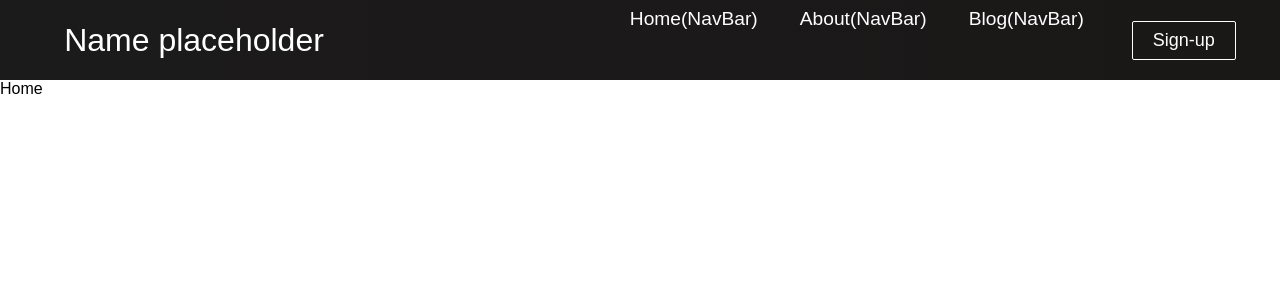
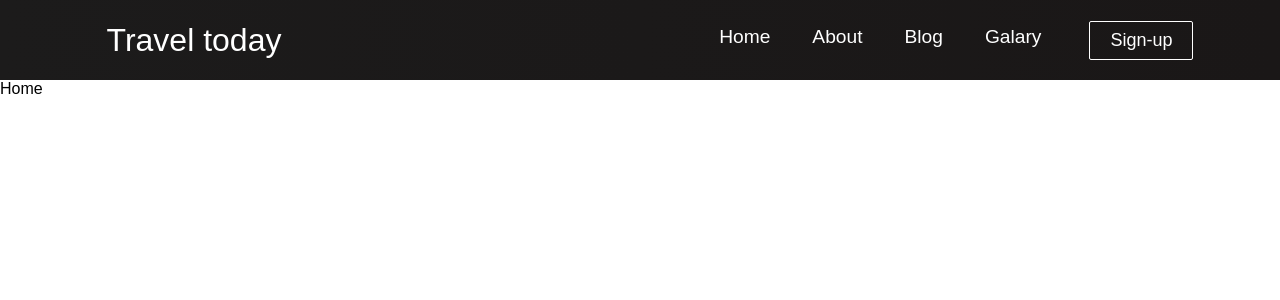
Before and after one commit to Skorin-Vladislav/learningProject, a React (Create React App) app: page / in a window 1280 px wide. Shown: the top 300 px of the page. Built offline with nearby package versions, Linux system fonts and the light colour scheme.

Commit message:
links improved

```diff
--- a/src/components/NavBar.css
+++ b/src/components/NavBar.css
@@ -31,22 +31,25 @@
 
 .fa-typo3 {
   /*logo icon*/
+  z-index: 99999;
   margin-left: 0.5rem;
   font-size: 1.8rem;
 }
 
-.iconDrp {
-  font-size: larger;
+.iconDrp > .MuiSvgIcon-root {
+  /* font-size: larger; */
+  font-size: inherit;
 }
 
 .fa-bars {
   /*DrpIcon when menu hidden*/
-  color: blue;
+  font-size: 2rem;
+  color: #fff;
 }
 
 .fa-times {
   /*DrpIcon when menu shown*/
-  color: green;
+  color: #fff;
   font-size: 2rem;
 }
 
@@ -68,10 +71,10 @@
 .drop-down-link {
   color: #fff;
   display: flex;
-  margin-top: 1.5rem;
+
   align-items: center;
   text-decoration: none;
-  padding: 0.5rem 1rem;
+  padding: 0.5rem 1rem 0.2rem 1rem;
   height: 100%;
 }
 
--- a/src/components/NavBar.js
+++ b/src/components/NavBar.js
@@ -29,31 +29,23 @@ function NavBar() {
       <nav className="navbar">
         <div className="container">
           <Link to="/" className="logo">
-            Name placeholder
+            Travel today
             {/* TODO: find logo*/}
-            <i class="fab fa-typo3" />
+            <i className="fab fa-typo3"></i>
           </Link>
 
           <div className="drop-down-icon" onClick={handleClick}>
-            <i className={click ? "iconDrp fa-times" : " fa-bars"}>
+            <i className={click ? "iconDrp fa-times" : "iconDrp fa-bars"}>
               {/* Icon of drop-down*/}
-              <MenuIcon className={"iconDrp"}></MenuIcon>
+              <MenuIcon></MenuIcon>
               <></>
             </i>
           </div>
 
           <ul className={click ? "drop-down active" : "drop-down"}>
             <li className="drop-down-item">
-              {/* <Button
-                className={isActive ? "one" : "two"}
-                onClick={handleClick2}
-              >
-                Click
-              </Button> */}
-            </li>
-            <li className="drop-down-item">
               <Link to="/" className="drop-down-link" onClick={closeDropDown}>
-                Home(NavBar)
+                Home
               </Link>
             </li>
             <li className="drop-down-item">
@@ -62,7 +54,7 @@ function NavBar() {
                 className="drop-down-link"
                 onClick={closeDropDown}
               >
-                About(NavBar)
+                About
               </Link>
             </li>
             <li className="drop-down-item">
@@ -71,7 +63,7 @@ function NavBar() {
                 className="drop-down-link"
                 onClick={closeDropDown}
               >
-                Blog(NavBar)
+                Blog
               </Link>
             </li>
             <li className="drop-down-item">
@@ -80,7 +72,7 @@ function NavBar() {
                 className="drop-down-link"
                 onClick={closeDropDown}
               >
-                Galary(NavBar)
+                Galary
               </Link>
             </li>
             <li>
```
